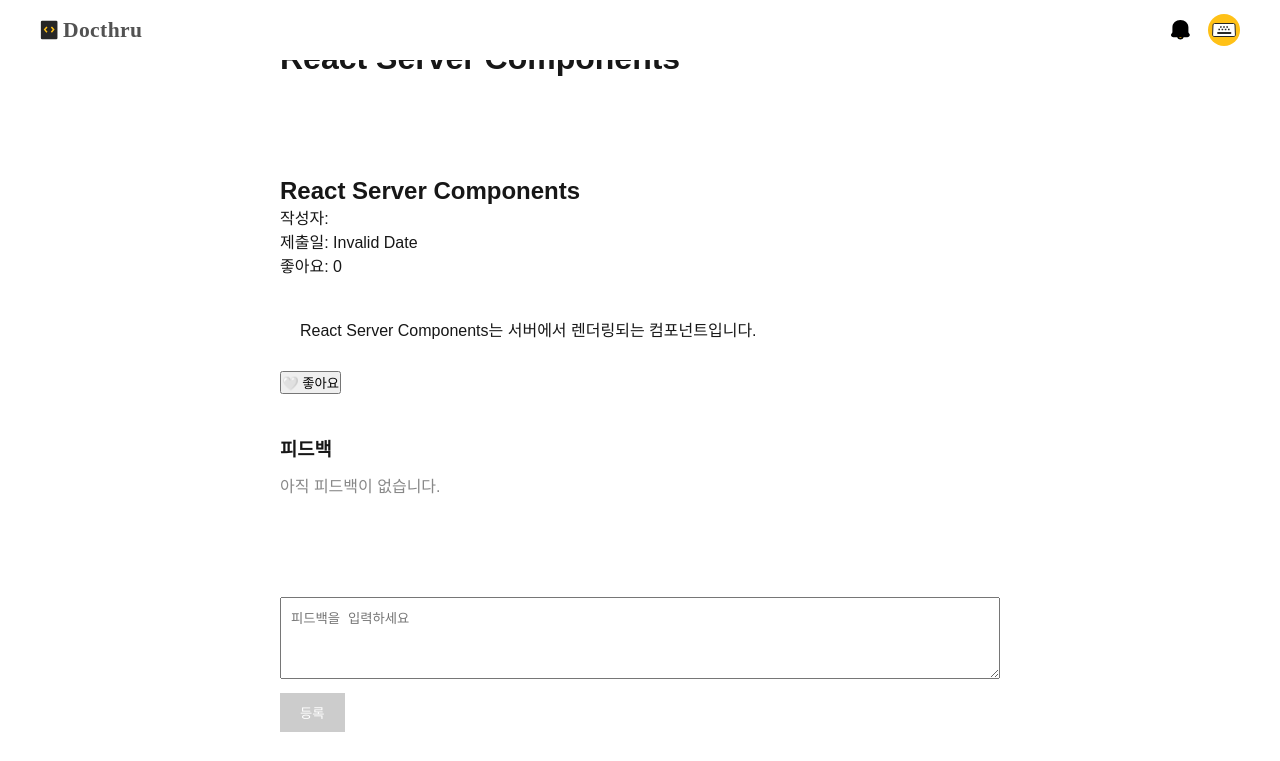
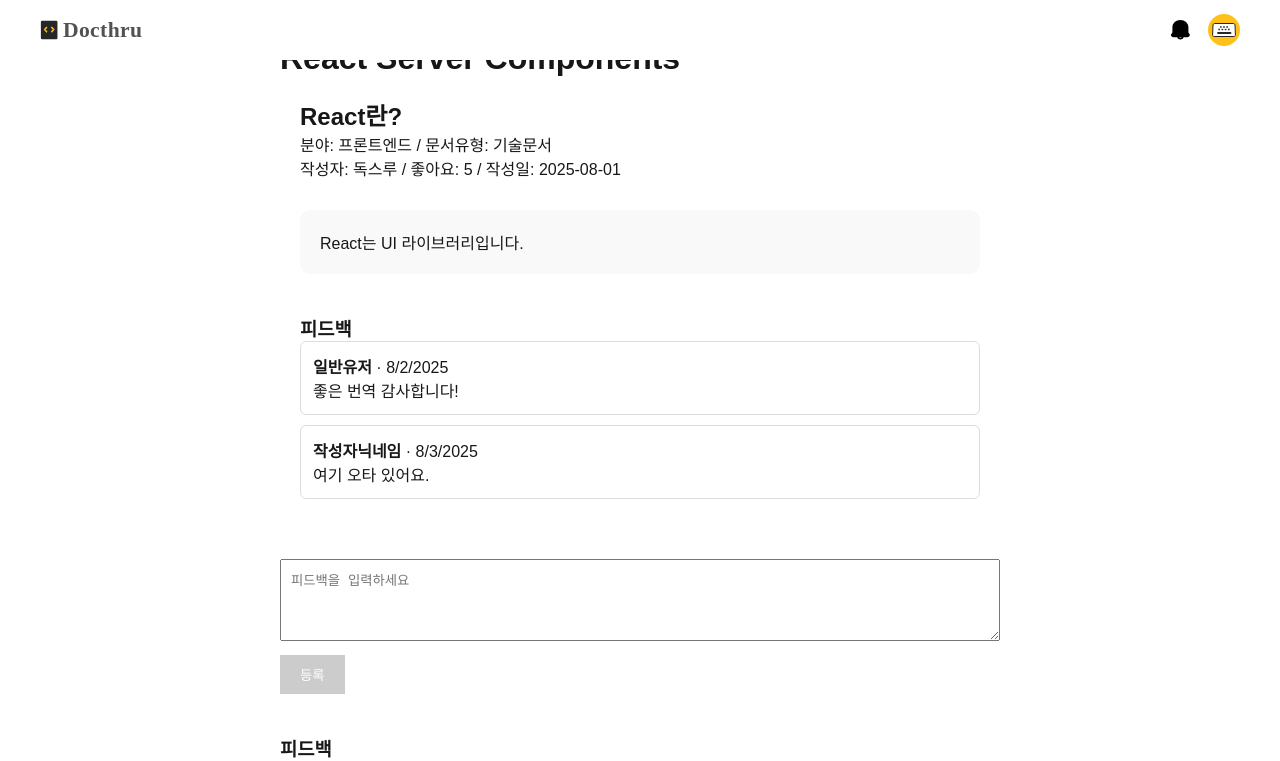
Before and after one commit to Codeit-MiddleProject-team2/7-docthru-team2-fe, a Next.js app: page /translation/translationId in a window 1280 px wide. Shown: the top 761 px of the page. Built offline with nearby package versions, Linux system fonts and the light colour scheme.

Commit message:
모든 파일 코드 리팩토링 시작 #19 #20

```diff
--- a/components/translation/TranslationDetail.js
+++ b/components/translation/TranslationDetail.js
@@ -1,56 +1,89 @@
 import React from "react";
-import LikeButton from "./LikeButton";
-import ActionButtons from "./ActionButtons";
 import FeedbackForm from "./FeedbackForm";
 import FeedbackList from "./FeedbackList";
-import Image from "next/image";
 
-export default function TranslationDetail({ translation, user }) {
-  const isOwner = user?.id === translation?.userId;
-  const isAdmin = user?.isAdmin;
+export default function TranslationDetail() {
+  //  MOCK 로그인된 사용자
+  const currentUser = {
+    // 일반 사용자	  { id: 99, isAdmin: false }	  피드백 작성만 가능, 수정/삭제 버튼 없음
+    // 글 작성자	   { id: 2, isAdmin: false }	   수정/삭제 버튼 표시됨
+    // 관리자(어드민)	{ id: 999, isAdmin: true }	  모든 작업물에 삭제 버튼 표시됨
+    id: 999,           // 작성자 테스트: translation.userId 와 동일하게 설정
+    isAdmin: false,  // 어드민 테스트하려면 true로 변경
+  };
+
+  //  MOCK 번역 작업물 데이터
+  const translation = {
+    id: 1,
+    title: "React란?",
+    field: "프론트엔드",
+    documentType: "기술문서",
+    userId: 2, // 작성자 ID
+    nickname: "독스루",
+    likeCount: 5,
+    createdAt: "2025-08-01",
+    content: "React는 UI 라이브러리입니다.",
+  };
+
+  //  MOCK 피드백 데이터
+  const feedbacks = [
+    {
+      id: 101,
+      content: "좋은 번역 감사합니다!",
+      userId: 99,
+      nickname: "일반유저",
+      createdAt: "2025-08-02",
+    },
+    {
+      id: 102,
+      content: "여기 오타 있어요.",
+      userId: 2, // 작성자 본인이 쓴 피드백
+      nickname: "작성자닉네임",
+      createdAt: "2025-08-03",
+    },
+  ];
+
+  const isOwner = currentUser.id === translation.userId;
+  const isAdmin = currentUser.isAdmin;
 
   return (
-    <div style={{ maxWidth: "800px", margin: "60px auto", padding: "40px 0" }}>
-      <h2>{translation?.title}</h2>
-      <div>
-        <p>
-          작성자: {translation?.user?.nickname} <br />
-          제출일: {new Date(translation?.createdAt).toLocaleDateString()} <br />
-          좋아요: {translation?.hearts?.length ?? 0}
-        </p>
+    <div style={{ maxWidth: "800px", margin: "0 auto", padding: "20px" }}>
+      <h2>{translation.title}</h2>
+      <p>
+        분야: {translation.field} / 문서유형: {translation.documentType}
+      </p>
+      <p>
+        작성자: {translation.nickname} / 좋아요: {translation.likeCount} / 작성일:{" "}
+        {translation.createdAt}
+      </p>
+
+      {/* 작성자 or 어드민일 때만 드롭다운 버튼 표시 */}
+      {(isOwner || isAdmin) && (
+        <div style={{ marginTop: "10px" }}>
+          {isOwner && <button>수정하기</button>}
+          <button>삭제하기</button>
+        </div>
+      )}
+
+      {/* 번역 내용 */}
+      <div
+        style={{
+          marginTop: "30px",
+          padding: "20px",
+          background: "#f9f9f9",
+          borderRadius: "10px",
+        }}
+      >
+        <p>{translation.content}</p>
       </div>
 
-      <div
-        style={{
-          background: "var(--background)",
-          color: "var(--foreground)",
-          padding: "20px",
-          borderRadius: "10px",
-          marginTop: "20px",
-        }}
-      >
-        {translation?.content ? (
-          <p>{translation.content}</p>
-        ) : (
-          <div style={{ textAlign: "center", color: "#888" }}>
-            <Image
-              src="../../public/images/no-translation.png"
-              alt="아직 번역 없음"
-              width={300}
-              height={200}
-            />
-            <p>아직 아무런 번역을 진행하지 않았어요!</p>
-          </div>
-        )}
-      </div>
-
-      <div style={{ marginTop: "10px" }}>
-        <LikeButton translationId={translation.id} />
-        {(isOwner || isAdmin) && <ActionButtons translation={translation} user={user} />}
-      </div>
-
-      <div style={{ marginTop: "40px" }}>
-        <FeedbackList translationId={translation.id} user={user} />
+      {/* 피드백 목록 */}
+      <div style={{ marginTop: "20px" }}>
+        <FeedbackList
+          feedbacks={feedbacks}
+          currentUserId={currentUser.id}
+          currentUserRole={isAdmin ? "admin" : "user"}
+        />
       </div>
     </div>
   );
--- a/pages/translation/translationId.js
+++ b/pages/translation/translationId.js
@@ -16,7 +16,7 @@ export default function TranslationDetailPage() {
   useEffect(() => {
     if (!router.isReady) return;
 
-    // ✅ translation이라는 이름으로 목 데이터 정의
+    // translation이라는 이름으로 목 데이터 정의
     const mockTranslation = {
       id: translationId,
       userId: 3,
```
